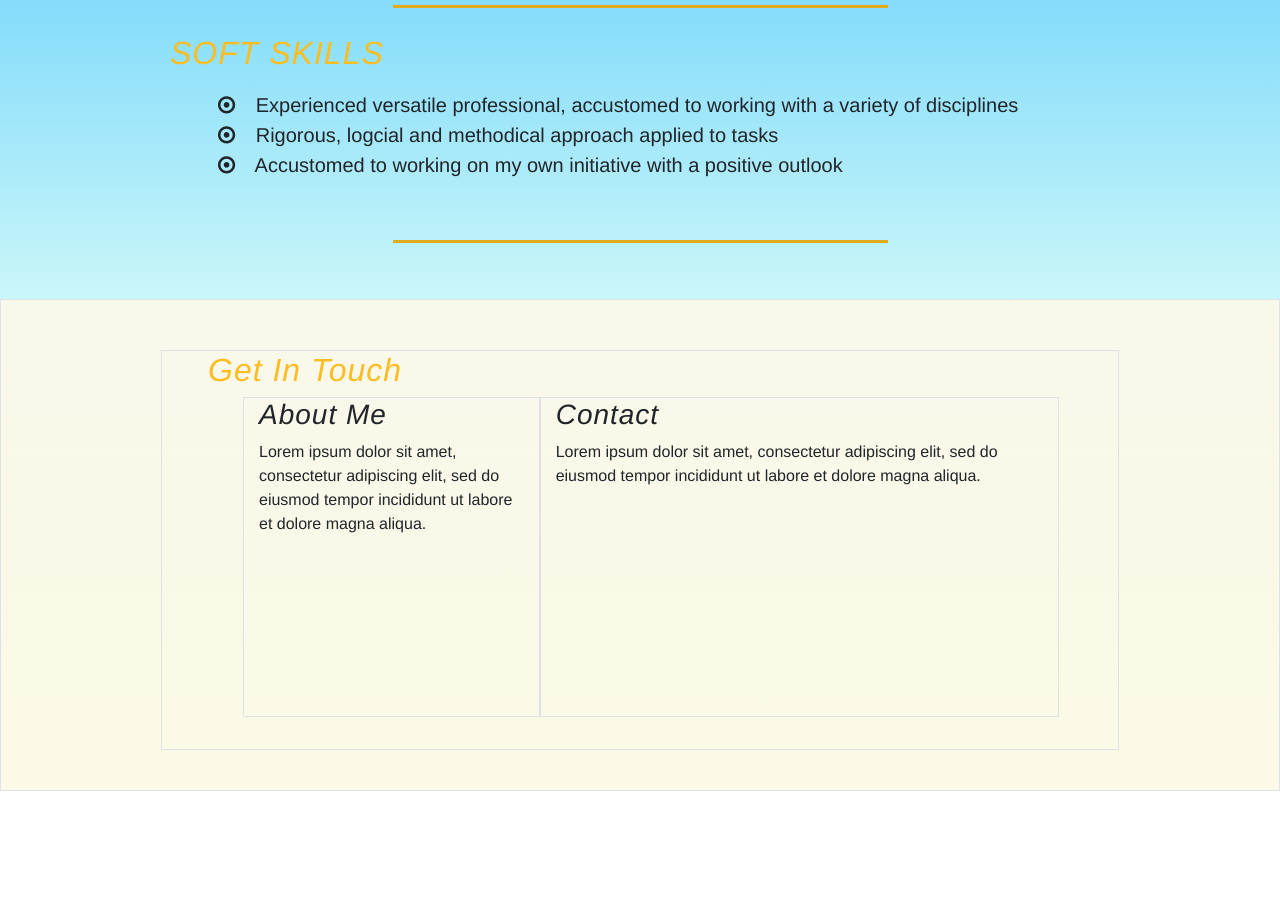
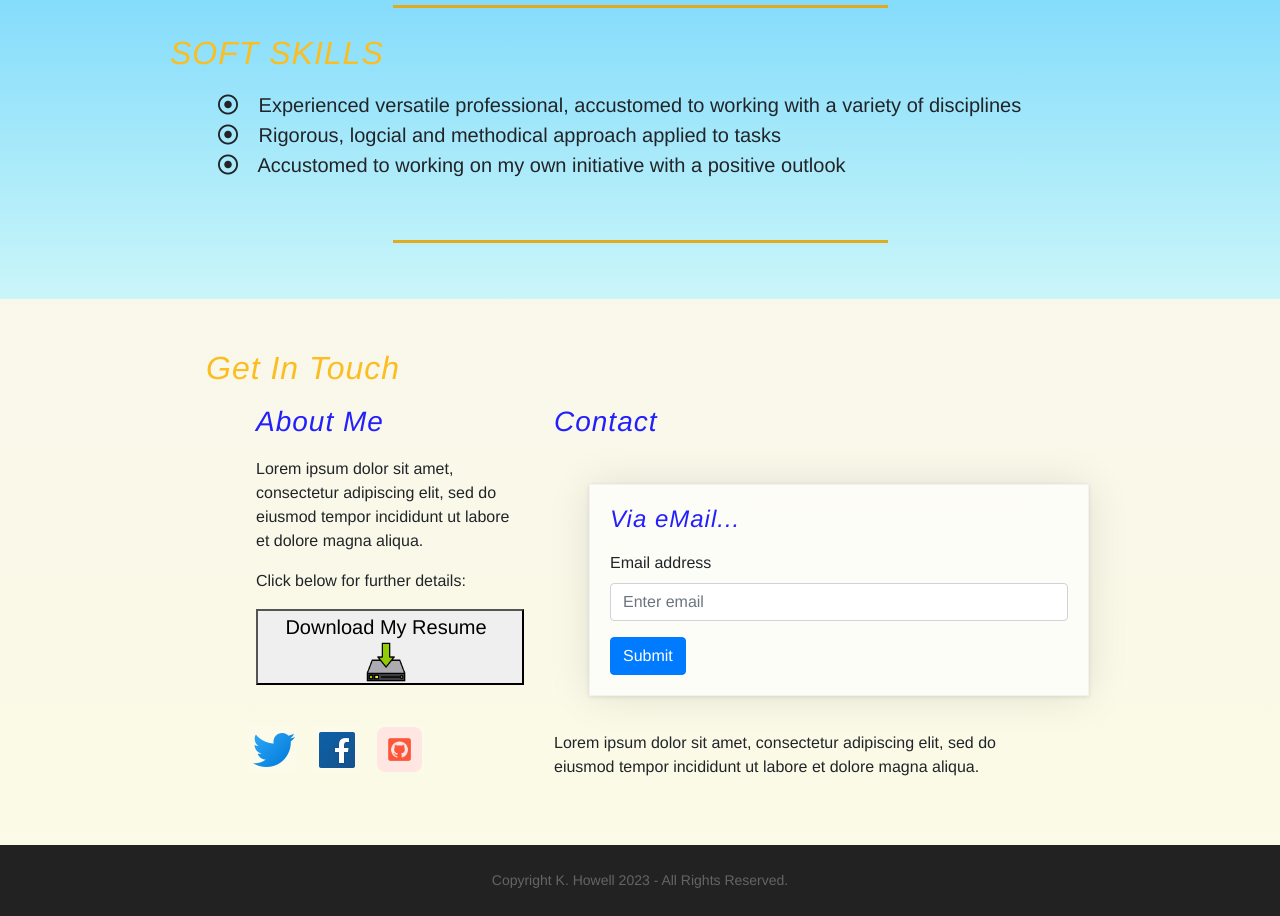
Before and after one commit to 44-khowell/Bootstrap-Portfolio, a plain HTML site: page index.html in a window 1280 px wide. Shown: the part 2610-3526 px from the top of the page. Before the commit the page ends 3401 px from the top, so only its background shows below. Drawn offline with nearby package versions, Linux system fonts and the light colour scheme.

Commit message:
About Me section completed

```diff
--- a/css/style.css
+++ b/css/style.css
@@ -214,6 +214,7 @@ hr {
 
 /* == About Section == */
 
+/* About - main container parameters */
 .contact .container-fluid {
   display: flex;
   justify-content: center;
@@ -226,19 +227,96 @@ hr {
     rgba(246, 243, 190, 0.383) 100%
 );
 }
-
+/* Sub Text Heading */
 .sectionHeading {
   width: 100%;
   padding-left: 6rem;
   padding-bottom: 2rem;
 
 }
+/* Main Text Heading */
 .container-fluid .sectionHeading h2 {
   color: #fcbd20;
   font-weight: 500;
   text-indent: -50px;
-  ;
+  padding-bottom: 10px;
 }
+/* Sub text heading */
+.container-fluid .sectionHeading h3 {
+  color: #2420fc;
+  font-weight: 398;
+  padding-bottom: 10px;
+}
+.container-fluid .sectionHeading h4 {
+    color: #2420fc;
+    font-weight: 398;
+    padding-bottom: 10px;
+}
+/* Social icons - spacing from cards */
+.contact .social {
+  margin-top: 0rem;
+}
+.contact .social a {
+  height: 3rem;
+  width: 3rem;
+  background: rgba(255, 255, 255, 0.1);
+  line-height: 3rem;
+  color: rgba(255, 255, 255, 0.3);
+}
+
+.contact .social a:hover {
+    color: rgba(255, 255, 255, 0.5);
+  }
+
+.contact .social a:active {
+    color: #fff;
+  }
+
+/* Contact form */
+form {
+  width: 500px;
+  margin: 35px;
+  padding: 20px;
+  border: 1px solid #f2f2f2;
+  -webkit-box-shadow: 0 1px 4px rgba(0,0,0,0.3), 0 0 40px rgba(0,0,0,0.1) inset;
+  -moz-box-shadow: 0 1px 4px rgba(0,0,0,0.3), 0 0 40px rgba(0,0,0,0.1) inset;
+  box-shadow: 0 1px 4px rgba(0,0,0,0.1), 0 0 40px rgba(0,0,0,0.1);
+  background-color: rgba(255, 255, 255, 0.671);
+}
+
+
+
+/* == About - end == */
+
+
+/* ====== Footer section ======= */
+footer {
+    padding: 25px 0;
+    text-align: center;
+    color: rgba(255, 255, 255, 0.3);
+    background-color: #222222;
+  }
+
+/* Font size */
+footer p {
+    font-size: 14px;
+    margin: 0;
+  }
+
+  footer ul {
+    margin-bottom: 0;
+  }
+
+  footer ul li a {
+    font-size: 20px;
+    color: rgba(255, 255, 255, 0.3);
+  }
+
+  footer ul li a:hover, footer ul li a:focus, footer ul li a:active, footer ul li a.active {
+    text-decoration: none;
+  }
+  /* Footer section - end */
+
 
 /* ======== Media Queries ======== */
 
--- a/index.html
+++ b/index.html
@@ -10,11 +10,12 @@
   <!-- Bootstrap CSS -->
   <link rel="stylesheet" href="https://stackpath.bootstrapcdn.com/bootstrap/4.3.1/css/bootstrap.min.css"
     integrity="sha384-ggOyR0iXCbMQv3Xipma34MD+dH/1fQ784/j6cY/iJTQUOhcWr7x9JvoRxT2MZw1T" crossorigin="anonymous">
-  <!-- Font Awsome CSS-->
-  <meta name="viewport" content="width=device-width, initial-scale=1">
-  <link rel="stylesheet" href="https://cdnjs.cloudflare.com/ajax/libs/font-awesome/4.7.0/css/font-awesome.min.css">
 
   <!-- Custom fonts for this template -->
+  <!-- Font-awesome icons stylesheet code -->
+  <meta name="viewport" content="width=device-width, initial-scale=1">
+  <script src='https://kit.fontawesome.com/a076d05399.js' crossorigin='anonymous'></script>
+  <link rel="stylesheet" href="https://cdnjs.cloudflare.com/ajax/libs/font-awesome/4.7.0/css/font-awesome.min.css">
 
 
   <!-- Cascade Custom styles (CCS) for this template -->
@@ -200,33 +201,53 @@
 
 <!-- About / Contact Section -->
 <section class="contact">
-  <div class="container-fluid border">
-    <div class="sectionHeading border">
+  <div class="container-fluid">
+    <div class="sectionHeading">
       <h2><em>Get In Touch</em></h2>
       <div class="row">
-        <div class="col-lg-4 border" style="height: 20rem;">
+        <div class="col-lg-4" style="height: 15rem;">
           <h3><em>About Me</em></h3>
           <p> Lorem ipsum dolor sit amet, consectetur adipiscing elit, sed do
-              eiusmod tempor incididunt ut labore et dolore magna aliqua. </p>
+            eiusmod tempor incididunt ut labore et dolore magna aliqua. </p>
+
+          <p>Click below for further details:</p>
+          <button style="font-size:20px">Download My Resume<i class="mx-2" href=""> <img src="./images/icons8-download-64.png" alt="download icon" style="width:40px;height:40px;"> </i></button>
+
         </div>
-        <div class="col-lg-7 border" style="height: 20rem;">
+        <div class="col-lg-7" style="height: 20rem;">
           <h3> <em>Contact</em> </h3>
+          <div class="emailContain">
+            <form>
+              <h4><em>Via eMail...</em></h4>
+              <div class="form-group">
+                <label for="exampleInputEmail1">Email address</label>
+                <input type="email" class="form-control" id="exampleInputEmail1" aria-describedby="emailHelp"
+                  placeholder="Enter email">
+              </div>
+              <button type="submit" class="btn btn-primary">Submit</button>
+            </div>
+            </form>
+
           <p> Lorem ipsum dolor sit amet, consectetur adipiscing elit, sed do eiusmod
               tempor incididunt ut labore et dolore magna aliqua. </p>
+        </div>
+        <div class="social d-flex justify-content-center">
+          <a class="mx-2" href="#"> <img src="./images/icons8-twitter-48.png" alt="twitter icon"> </a> <!-- Margin sides(2px) -->
+          <a class="mx-2" href="#"> <img src="./images/icons8-facebook-48.png" alt="facebook icon"> </a>
+          <a class="mx-2" href="#"> <img src="./images/icons8-github-64.png" alt="giuthub icon" style="width:45px;height:45px;"> </a>
         </div>
       </div>
     </div>
   </div>
 </div>
-
 </section>
 
 
 
 <!-- Footer Section -->
-<section>
-
-</section>
+<footer class="container-fluid">
+  <p>Copyright K. Howell 2023  -  All Rights Reserved.</p>
+</footer>
 
 
 <!-- Optional JavaScript -->
```
Also changed, not shown: images/icons8-download-64.png (added), images/icons8-facebook-48.png (added), images/icons8-github-64.png (added), images/icons8-goal-48.png (added), images/icons8-target-100.png (added), images/icons8-twitter-48.png (added), 1 other file. Lines whose indentation alone changed are shown as unchanged.
